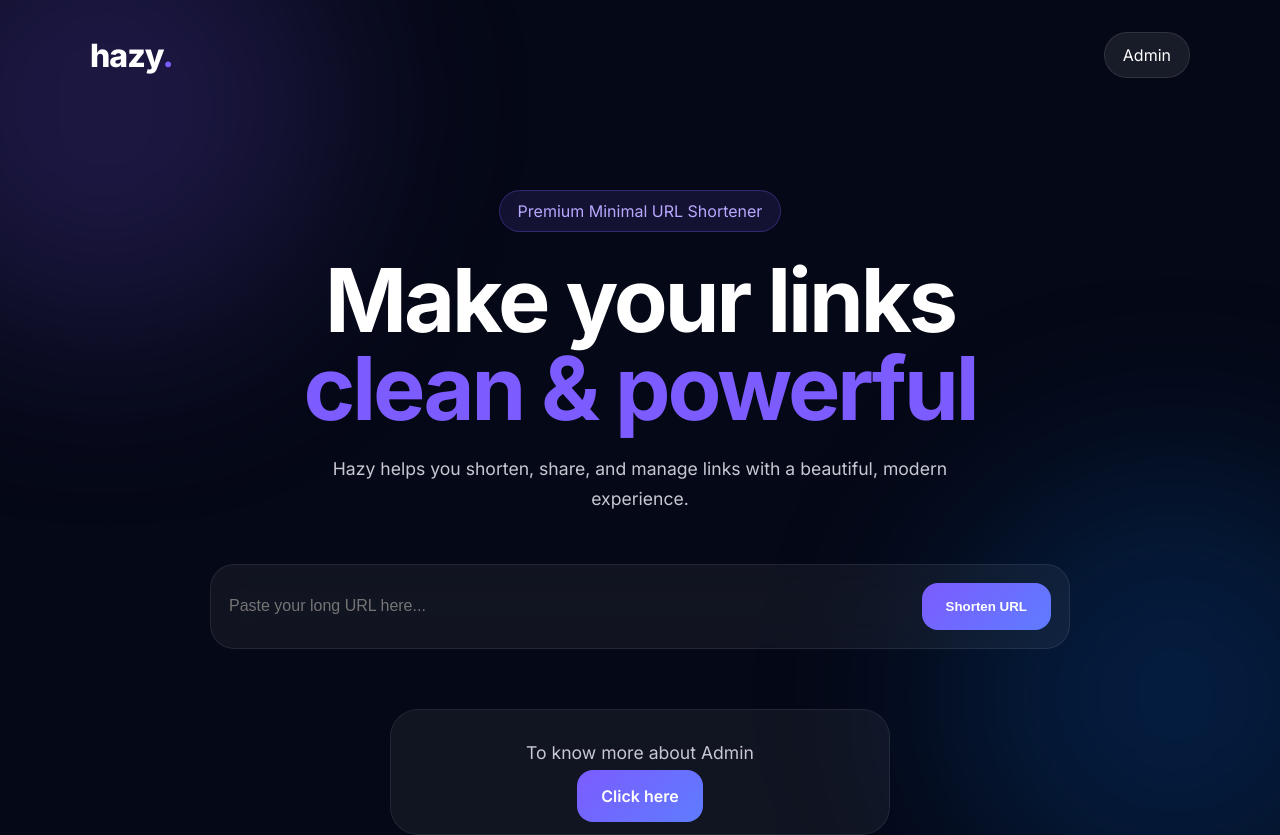
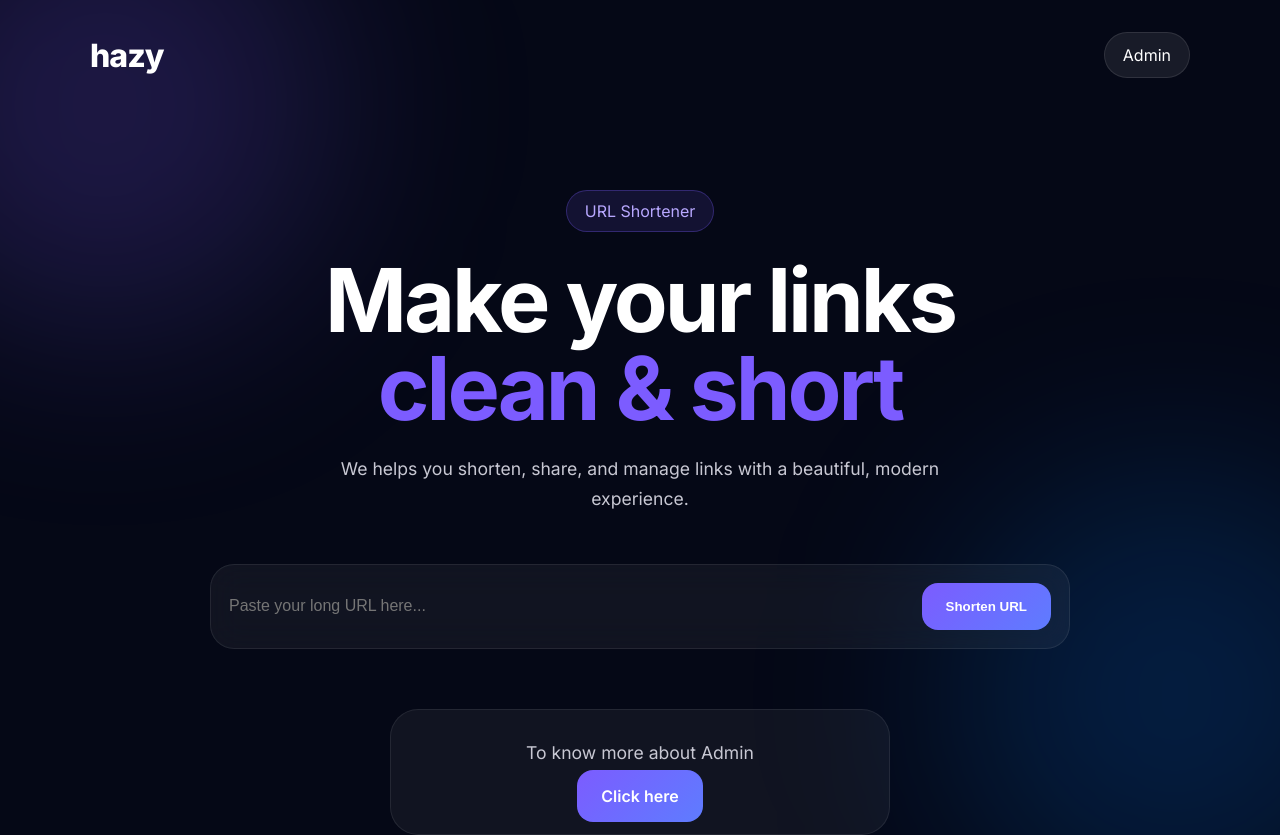
Before and after one commit to flaunted1/urlshoretener, a website: page public/index.html in a window 1280 px wide. Drawn offline with Linux system fonts and the light colour scheme.

Commit message:
Update index.html

```diff
--- a/public/index.html
+++ b/public/index.html
@@ -24,7 +24,7 @@
   <main class="container">
     <nav class="nav">
       <div class="logo">
-        hazy<span>.</span>
+        hazy</span>
       </div>
 
       <a
@@ -38,16 +38,16 @@
 
     <section class="hero">
       <div class="badge">
-        Premium Minimal URL Shortener
+        URL Shortener
       </div>
 
       <h1>
         Make your links
-        <span>clean & powerful</span>
+        <span>clean & short</span>
       </h1>
 
       <p>
-        Hazy helps you shorten, share, and manage links with a beautiful,
+        We helps you shorten, share, and manage links with a beautiful,
         modern experience.
       </p>
 
```
